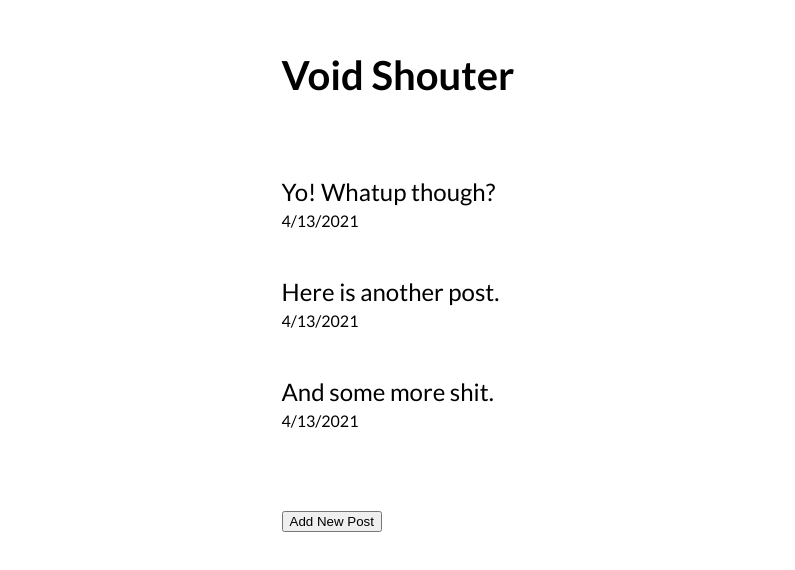
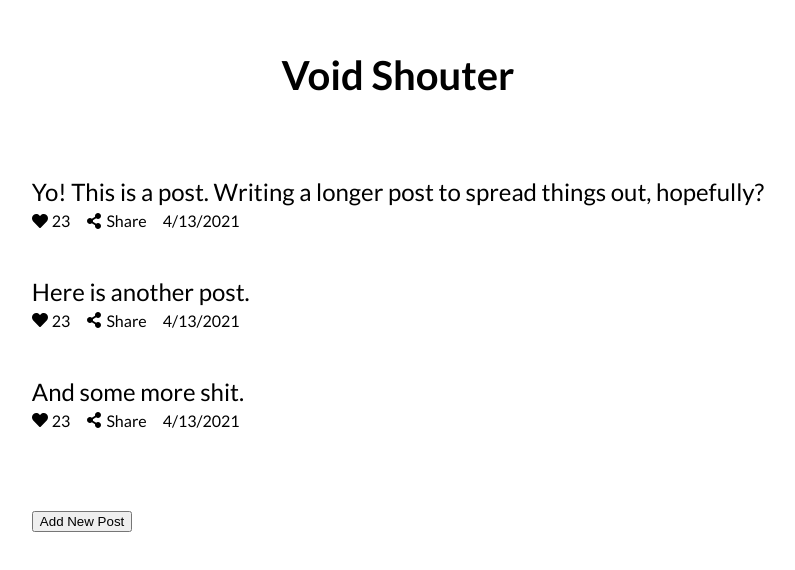
Before and after one commit to gloriousLoaf/Void-Shouter, a Next.js app: page / in a window 1280 px wide. Shown: the part 108-678 px from the top of the page, without its empty margins (242-1037 px from the left). Built offline with nearby package versions, Linux system fonts and the light colour scheme.

Commit message:
Created post meta elements w/ svg icons.

```diff
--- a/package.json
+++ b/package.json
@@ -13,6 +13,7 @@
     "next": "10.1.3",
     "react": "17.0.2",
     "react-dom": "17.0.2",
+    "react-icons": "^4.2.0",
     "sass": "^1.32.8"
   },
   "devDependencies": {
--- a/src/components/Post/Post.js
+++ b/src/components/Post/Post.js
@@ -1,10 +1,22 @@
+import { FaHeart } from 'react-icons/fa';
+import { FaShareAlt } from 'react-icons/fa';
 import styles from './Post.module.scss';
 
 const Post = ({ content, date }) => {
   return (
     <>
       <p className={styles.postsContent}>{content}</p>
-      <p>{date} </p>
+      <ul>
+        <li>
+          <FaHeart />
+          23
+        </li>
+        <li>
+          <FaShareAlt />
+          Share
+        </li>
+        <li>{date}</li>
+      </ul>
     </>
   );
 };
--- a/src/components/Post/Post.module.scss
+++ b/src/components/Post/Post.module.scss
@@ -3,7 +3,24 @@
   line-height: 1.8rem;
   margin-bottom: 0.25rem;
 
-  & + p {
+  &:first-child {
     margin-top: 0.25rem;
   }
+
+  & + ul {
+    display: flex;
+    align-items: center;
+    list-style: none;
+    padding: 0;
+  }
+
+  & + ul > li {
+    display: flex;
+    align-items: center;
+    margin-right: 1rem;
+  }
+  // FA icons
+  & + ul > li > svg {
+    margin-right: 0.25rem;
+  }
 }
--- a/src/pages/index.js
+++ b/src/pages/index.js
@@ -7,7 +7,7 @@ export default function Home() {
   return (
     <div className={styles.container}>
       <Head>
-        <title>Create Next App</title>
+        <title>Void Shouter</title>
         <link rel='icon' href='/favicon.ico' />
       </Head>
 
@@ -16,7 +16,10 @@ export default function Home() {
 
         <ul className={styles.posts}>
           <li>
-            <Post content='Yo! Whatup though?' date='4/13/2021' />
+            <Post
+              content='Yo! This is a post. Writing a longer post to spread things out, hopefully?'
+              date='4/13/2021'
+            />
           </li>
           <li>
             <Post content='Here is another post.' date='4/13/2021' />
--- a/src/styles/Home.module.scss
+++ b/src/styles/Home.module.scss
@@ -46,7 +46,7 @@
   padding: 0;
   margin: 5rem 0;
 
-  li {
+  & > li {
     margin-bottom: 3rem;
 
     &:last-child {
```
Also changed, not shown: 2 other files (tests, documents, lock files or other folders).
